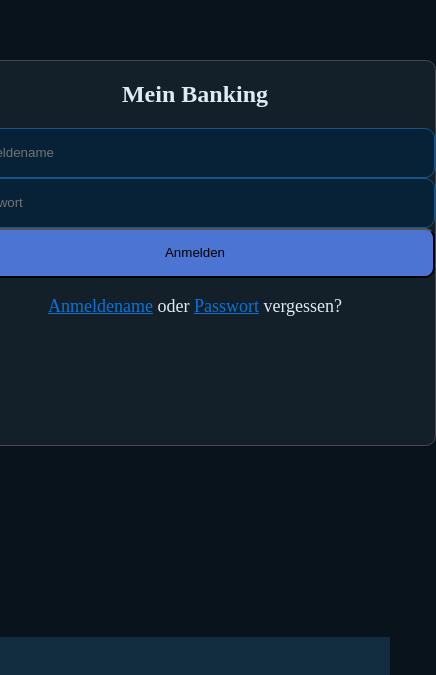
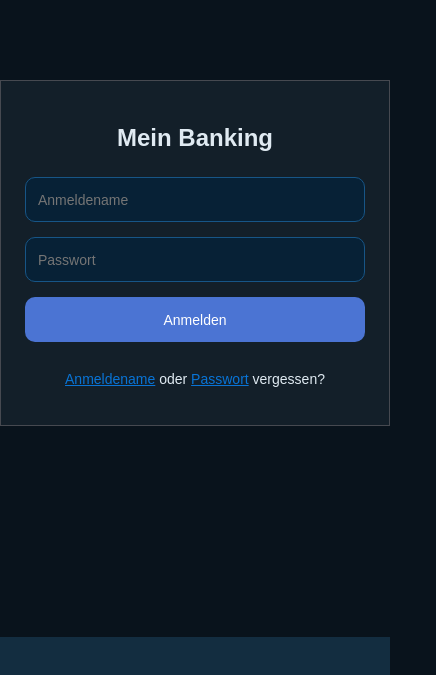
Before and after one commit to osklausi-cpu/Das-kann-Bank-Website, a plain HTML site: page Nebenseiten/Anmelden-Button/anmelden.html in a window 390 px wide. Shown: the part 169-844 px from the top of the page, 436 px wide, since content can reach past the window. Drawn offline with Linux system fonts and the light colour scheme.

Commit message:
Update style.css

```diff
--- a/Nebenseiten/Anmelden-Button/style.css
+++ b/Nebenseiten/Anmelden-Button/style.css
@@ -1,42 +1,35 @@
+/* Grundlayout */
 body {
     background-color: #09131c;
     display: flex;
     justify-content: center;
     align-items: center;
+    height: 100vh;
     margin: 0;
-
+    font-family: Arial, sans-serif;
 }
 
+/* Login Box */
 .login-box {
+    width: 90%;
+    max-width: 30rem;
+    background-color: #131f29;
     border-radius: 10px;
+    border: 1px solid rgb(70, 73, 80);
+    padding: 2rem;
+    display: flex;
+    flex-direction: column;
+    gap: 15px;
     text-align: center;
-    background-color: #131f29;
-    position: absolute;
-    top: 50%;
-    left: 50%;
-    transform: translate(-50%, -50%);
-    height: 24rem;
-    width: 30rem;
-    border-style: solid;
-    border-color: rgb(70, 73, 80);
-    border-width: 0.1px;
-
 }
 
-
-.div1 {
-    border-radius: 10px;
-    text-align: center;
-    background-color: #131f29;
-    height: 24rem;
-    width: 30rem;
-    border: 1px solid rgb(70, 73, 80);
-    padding: 20px;
-    display: flex;
-    flex-direction: column;
-
+/* Überschrift */
+.schrift1 {
+    color: rgba(237, 248, 255, .94);
+    margin-bottom: 10px;
 }
 
+/* Inputs & Button */
 input,
 button {
     height: 50px;
@@ -44,54 +37,54 @@ button {
     padding: 12px;
     box-sizing: border-box;
     border-radius: 10px;
-
+    font-size: 16px;
 }
 
-.schrift1 {
-    color: rgba(237, 248, 255, .94);
-    text-align: center;
+/* Input Styling */
+.input,
+.password {
+    background-color: #072136;
+    color: white;
+    border: 1px solid #175586;
 }
 
+/* Fokus Effekt */
+.input:focus,
+.password:focus {
+    border: 2px solid #009bef;
+    outline: none;
+    box-shadow: 0 0 5px rgba(239, 115, 0, 0.6);
+    transition: 0.3s;
+}
+
+/* Button */
 .schrift2 {
     background-color: #4b74d3;
-
+    color: white;
+    border: none;
+    cursor: pointer;
+    transition: 0.3s;
 }
 
+.schrift2:hover {
+    background-color: #3a5fb0;
+}
+
+/* Text unten */
 .satz {
-    font-size: 18px;
+    font-size: 16px;
     color: rgba(237, 248, 255, .94);
 }
 
-.sp-anmName {
-    color: #0974D6;
-    text-decoration: underline;
-    cursor: pointer;
-
-}
-
+/* Links */
+.sp-anmName,
 .sp-pass {
     color: #0974D6;
     text-decoration: underline;
     cursor: pointer;
 }
 
-.input {
-    background-color: #072136;
-    color: white;
-    border-color: #175586;
-    border-style: solid;
-    border-width: 1px;
-}
-
-.password {
-    background-color: #072136;
-    color: white;
-    border-color: #175586;
-    border-style: solid;
-    border-width: 1px;
-
-}
-
+/* Bottom Bar */
 .bottom-bar {
     position: fixed;
     bottom: 0;
@@ -101,15 +94,21 @@ button {
     background-color: #132D40;
 }
 
-.input-box {
-    position: relative;
-    width: 100%;
+/* 📱 Responsive */
+@media (max-width: 480px) {
+    .login-box {
+        width: 95%;
+        padding: 1.5rem;
+        border-radius: 0;
+    }
+
+    input,
+    button {
+        height: 45px;
+        font-size: 14px;
+    }
+
+    .satz {
+        font-size: 14px;
+    }
 }
-.input:focus,
-.password:focus {
-   border-width: 2px;
-    transition: 0.5s;
-    border-color: #009bef;
-    outline: none;
-    box-shadow: 0 0 5px rgba(239, 115, 0, 0.6);  /* sanfter orange Glow */
-}
```
